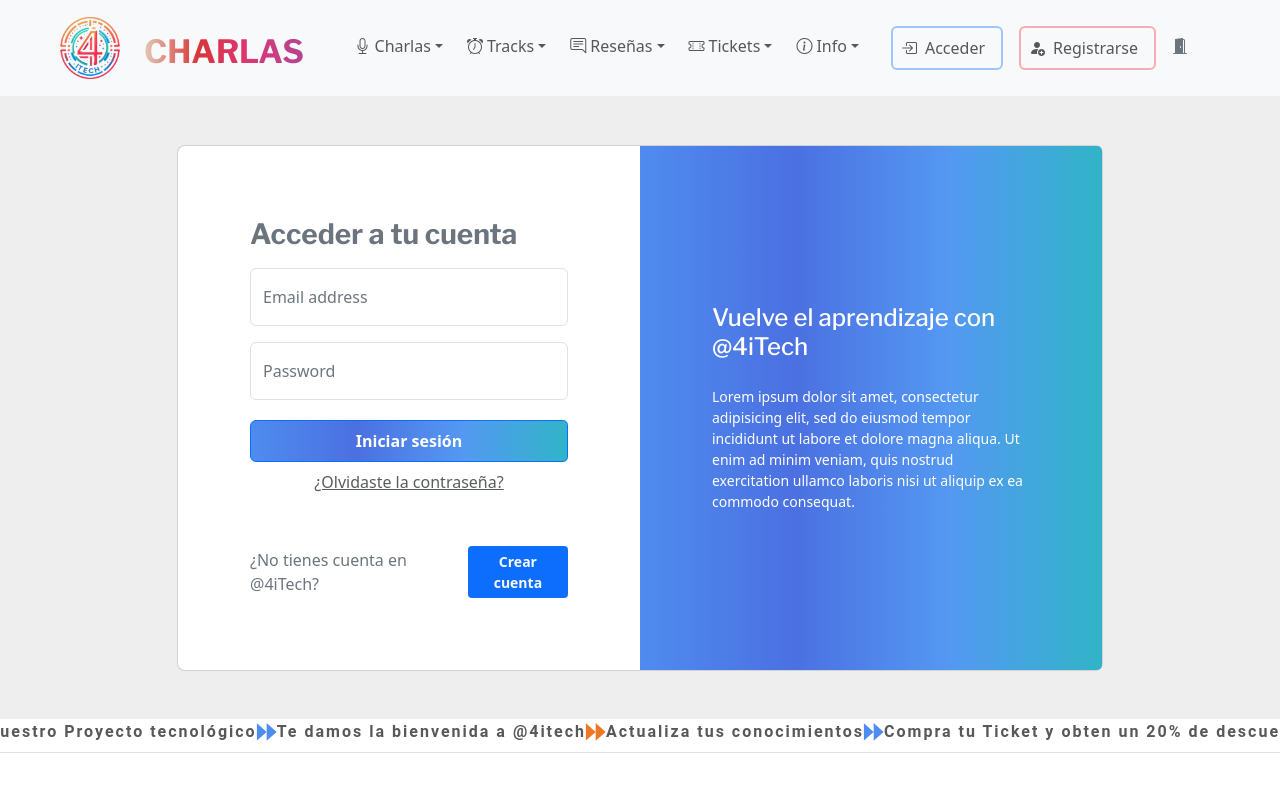
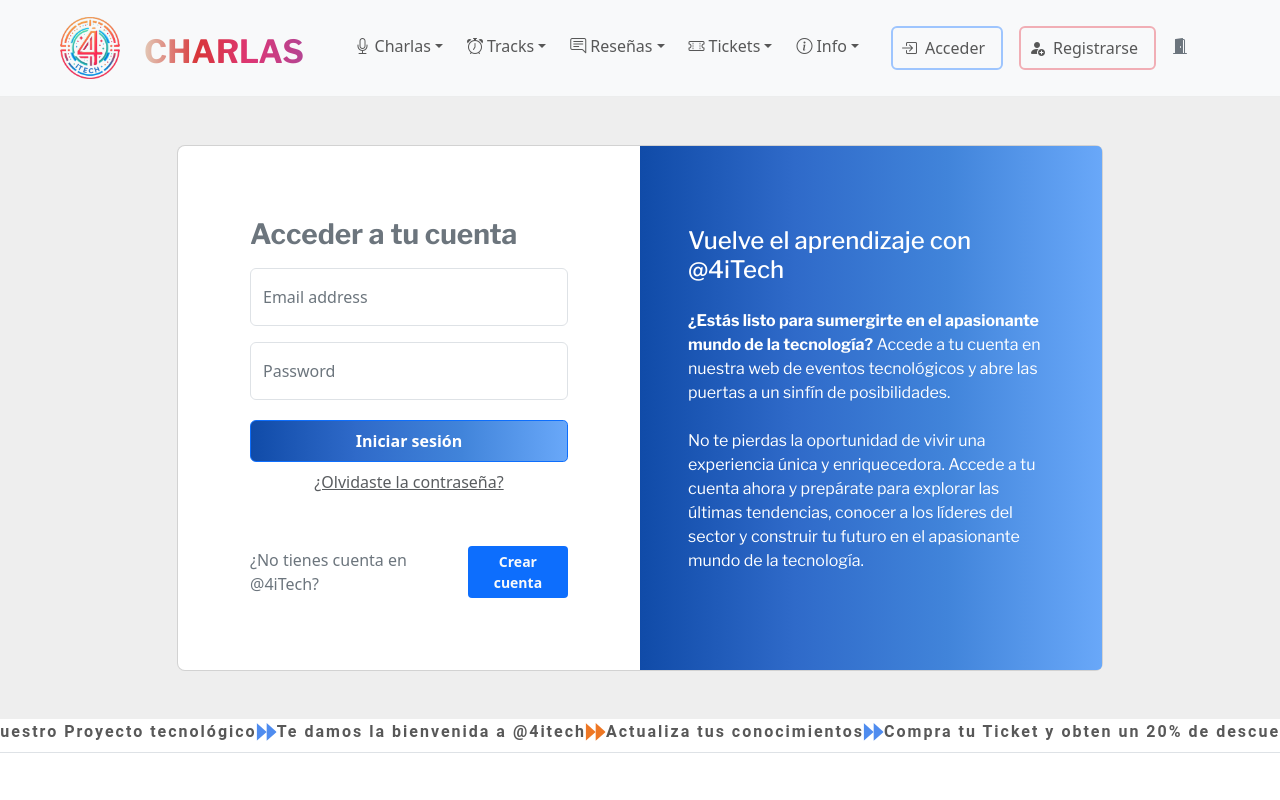
Before and after one commit to angelmaria/4ITECH, an Angular app: page /login in a window 1280 px wide. Shown: the top 800 px of the page. Built offline with nearby package versions, Linux system fonts and the light colour scheme.

Commit message:
cambios en el degradado de pantalla de login para un mejor contraste. Cambios en el texto. No cambiar sin consultar.

```diff
--- a/src/app/login/login.component.css
+++ b/src/app/login/login.component.css
@@ -5,10 +5,10 @@
     background: #1e5be8;
 
     /* Chrome 10-25, Safari 5.1-6 */
-    background: -webkit-linear-gradient(to right, #4f8cef, #4b70e1, #5498f2, #31b4c8);
+    background: -webkit-linear-gradient(to right, #104ba8, #2f6ac9, #4184da, #69a8f9);
 
     /* W3C, IE 10+/ Edge, Firefox 16+, Chrome 26+, Opera 12+, Safari 7+ */
-    background: linear-gradient(to right, #4f8cef, #4b70e1, #5498f2, #31b4c8);
+    background: linear-gradient(to right, #104ba8, #2f6ac9, #4184da, #69a8f9);
     }
 
     @media (min-width: 768px) {
--- a/src/app/login/login.component.html
+++ b/src/app/login/login.component.html
@@ -37,11 +37,10 @@
                   </div>
                 </div>
                 <div class="col-lg-6 d-flex align-items-center gradient-custom-2">
-                  <div class="text-white px-3 py-4 p-md-5 mx-md-4">
-                    <h4 class="mb-4" style="font-family: 'Libre Franklin';">Vuelve el aprendizaje con &commat;4iTech</h4>
-                    <p class="small mb-0">Lorem ipsum dolor sit amet, consectetur adipisicing elit, sed do eiusmod
-                      tempor incididunt ut labore et dolore magna aliqua. Ut enim ad minim veniam, quis nostrud
-                      exercitation ullamco laboris nisi ut aliquip ex ea commodo consequat.</p>
+                  <div style="font-family: 'Libre Franklin';" class="text-white px-3 py-4 p-md-4 mx-md-4">
+                    <h4 class="mb-4">Vuelve el aprendizaje con &commat;4iTech</h4>
+                    <p class="mb-0"><span class="fw-bold">¿Estás listo para sumergirte en el apasionante mundo de la tecnología?</span> Accede a tu cuenta en nuestra web de eventos tecnológicos y abre las puertas a un sinfín de posibilidades.</p>
+                    <p class="mt-4">No te pierdas la oportunidad de vivir una experiencia única y enriquecedora. Accede a tu cuenta ahora y prepárate para explorar las últimas tendencias, conocer a los líderes del sector y construir tu futuro en el apasionante mundo de la tecnología.</p>
                   </div>
                 </div>
               </div>
--- a/src/app/register/register.component.html
+++ b/src/app/register/register.component.html
@@ -26,7 +26,8 @@
                               </div>
                           }
                         </div>
-                        <div class="form-floating">
+                        <!-- borro el teléfono temporalmente para facilitar funcionalidad -->
+                        <!-- <div class="form-floating">
                           <input type="text" class="form-control mb-3" id="phone" placeholder="646364524" formControlName="phone">
                           <label class="text-secondary" for="phone">Teléfono móvil</label>
                           @if (registerForm.controls.phone.touched && registerForm.controls.phone.errors) {
@@ -39,7 +40,7 @@
                                   }
                               </div>
                           }
-                        </div>
+                        </div> -->
                         <div class="form-floating">
                           <input type="password" class="form-control mb-3" id="password" placeholder="Password" formControlName="password">
                           <label class="text-secondary" for="password">Contraseña</label>
```
